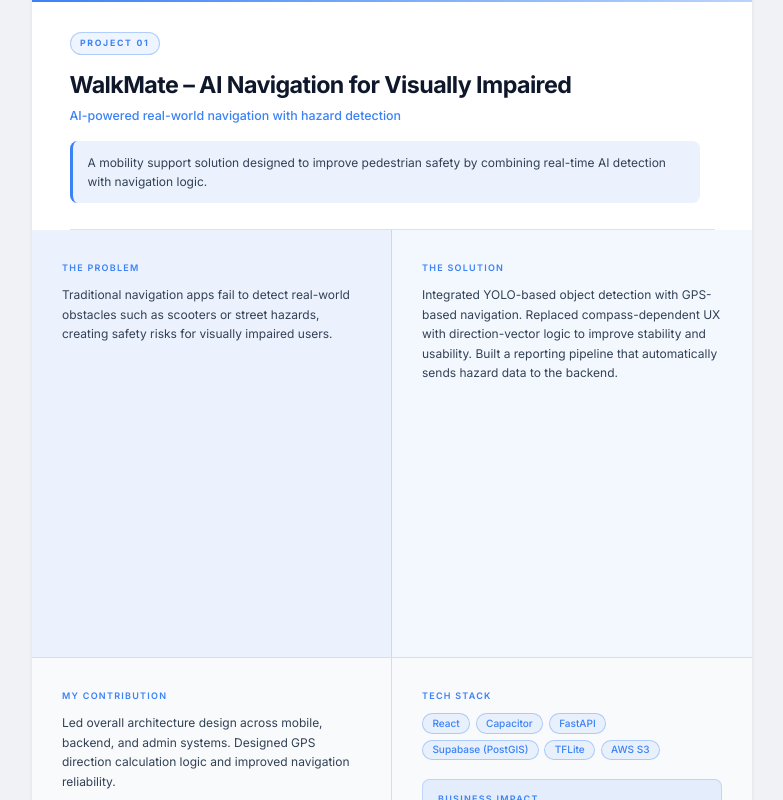
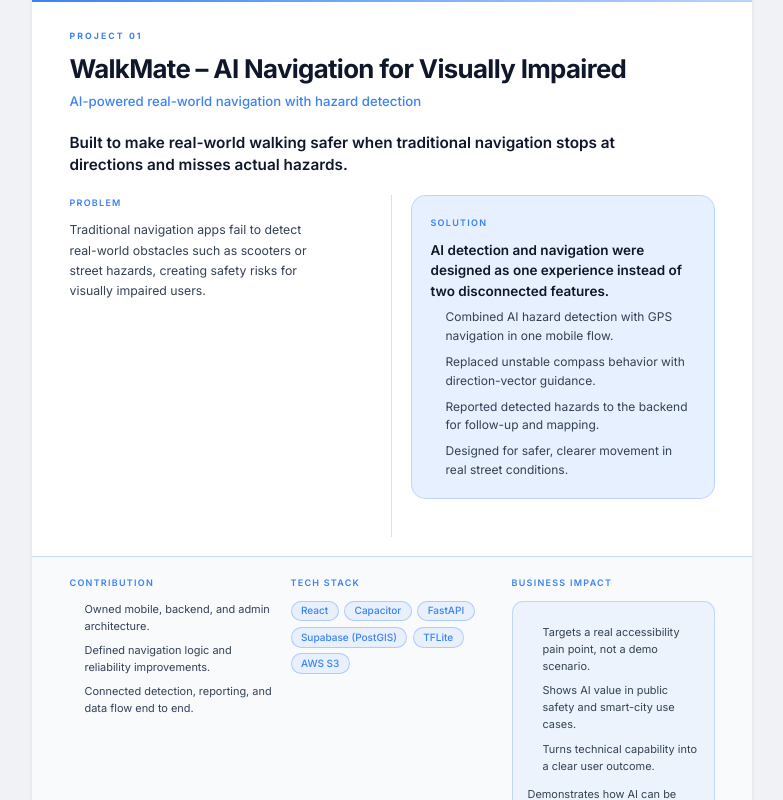
Before and after one commit to Evan-Yoon/portfolio, a React (Vite) app in the folder portfolio-app/: page / in a window 1280 px wide. Shown: the part 800-1600 px from the top of the page, without its empty margins (248-1031 px from the left). Built offline with nearby package versions, Linux system fonts and the light colour scheme.

Commit message:
feat: improvement on design of 1st project

```diff
--- a/portfolio-app/src/components/portfolio/ProjectPage.jsx
+++ b/portfolio-app/src/components/portfolio/ProjectPage.jsx
@@ -31,6 +31,194 @@ function hex2rgba(hex, alpha) {
   return `rgba(${r},${g},${b},${alpha})`
 }
 
+function BulletList({ items, color, size = '0.78rem' }) {
+  return (
+    <ul className="mt-2 space-y-2 pl-4">
+      {items.map((item) => (
+        <li
+          key={item}
+          className="text-slate-700"
+          style={{ fontSize: size, lineHeight: 1.55 }}
+        >
+          {item}
+        </li>
+      ))}
+    </ul>
+  )
+}
+
+function WalkMatePage({ project, index }) {
+  const { title, subtitle, problem, tech, contribution, impact, color } = project
+  const num = String(index + 1).padStart(2, '0')
+
+  const tintSoft = hex2rgba(color, 0.06)
+  const tintStrong = hex2rgba(color, 0.12)
+  const tintBorder = hex2rgba(color, 0.24)
+  const tintChipBg = hex2rgba(color, 0.08)
+  const tintChipBdr = hex2rgba(color, 0.34)
+
+  const message =
+    'Built to make real-world walking safer when traditional navigation stops at directions and misses actual hazards.'
+
+  const solutionBullets = [
+    'Combined AI hazard detection with GPS navigation in one mobile flow.',
+    'Replaced unstable compass behavior with direction-vector guidance.',
+    'Reported detected hazards to the backend for follow-up and mapping.',
+    'Designed for safer, clearer movement in real street conditions.',
+  ]
+
+  const contributionPoints = [
+    'Owned mobile, backend, and admin architecture.',
+    'Defined navigation logic and reliability improvements.',
+    'Connected detection, reporting, and data flow end to end.',
+  ]
+
+  const impactPoints = [
+    'Targets a real accessibility pain point, not a demo scenario.',
+    'Shows AI value in public safety and smart-city use cases.',
+    'Turns technical capability into a clear user outcome.',
+  ]
+
+  return (
+    <div
+      className="project-page flex flex-col"
+      style={{
+        backgroundColor: '#ffffff',
+        minHeight: '920px',
+        WebkitPrintColorAdjust: 'exact',
+        printColorAdjust: 'exact',
+      }}
+    >
+      <div
+        style={{
+          height: '5px',
+          background: `linear-gradient(90deg, ${color} 0%, ${hex2rgba(color, 0.35)} 100%)`,
+        }}
+      />
+
+      <div className="px-10 pt-7 pb-5">
+        <p
+          className="mb-3 text-[0.58rem] font-bold uppercase tracking-[0.24em]"
+          style={{ color }}
+        >
+          Project {num}
+        </p>
+
+        <h2 className="text-[1.72rem] font-bold leading-[1.08] tracking-tight text-slate-900">
+          {title}
+        </h2>
+
+        <p className="mt-2 text-[0.88rem] font-medium" style={{ color }}>
+          {subtitle}
+        </p>
+      </div>
+
+      <div className="px-10 pb-5">
+        <p
+          className="max-w-[600px] text-slate-900"
+          style={{
+            fontSize: '1.02rem',
+            lineHeight: 1.45,
+            fontWeight: 600,
+          }}
+        >
+          {message}
+        </p>
+      </div>
+
+      <div className="grid grid-cols-2 gap-0 px-10 pb-5 flex-1">
+        <div
+          className="pr-5"
+          style={{
+            borderRight: `1px solid ${tintBorder}`,
+          }}
+        >
+          <div
+            className="h-full rounded-l-xl px-0 py-0"
+            style={{ backgroundColor: 'transparent' }}
+          >
+            <Label color={color}>Problem</Label>
+            <p
+              className="max-w-[250px] text-slate-700"
+              style={{ fontSize: '0.82rem', lineHeight: 1.65 }}
+            >
+              {problem}
+            </p>
+          </div>
+        </div>
+
+        <div className="pl-5">
+          <div
+            className="rounded-2xl p-5"
+            style={{
+              backgroundColor: tintStrong,
+              border: `1px solid ${tintBorder}`,
+            }}
+          >
+            <Label color={color}>Solution</Label>
+            <p
+              className="text-slate-900"
+              style={{ fontSize: '0.9rem', lineHeight: 1.5, fontWeight: 600 }}
+            >
+              AI detection and navigation were designed as one experience instead of two disconnected features.
+            </p>
+            <BulletList items={solutionBullets} color={color} size="0.8rem" />
+          </div>
+        </div>
+      </div>
+
+      <div
+        className="grid grid-cols-3 px-10 pt-5 pb-7"
+        style={{
+          borderTop: `1px solid ${tintBorder}`,
+          backgroundColor: '#f8fafc',
+          gap: '18px',
+        }}
+      >
+        <div>
+          <Label color={color}>Contribution</Label>
+          <BulletList items={contributionPoints} color={color} size="0.73rem" />
+        </div>
+
+        <div>
+          <Label color={color}>Tech Stack</Label>
+          <div className="mt-2 flex flex-wrap gap-1.5">
+            {tech.map((t) => (
+              <span
+                key={t}
+                className="text-[0.67rem] font-medium px-2.5 py-0.5 rounded-full"
+                style={{
+                  color,
+                  backgroundColor: tintChipBg,
+                  border: `1px solid ${tintChipBdr}`,
+                }}
+              >
+                {t}
+              </span>
+            ))}
+          </div>
+        </div>
+
+        <div>
+          <Label color={color}>Business Impact</Label>
+          <div
+            className="mt-2 rounded-xl p-4"
+            style={{
+              backgroundColor: tintSoft,
+              border: `1px solid ${tintBorder}`,
+            }}
+          >
+            <BulletList items={impactPoints} color={color} size="0.73rem" />
+            <p className="mt-3 text-[0.73rem] leading-relaxed text-slate-700">
+              {impact}
+            </p>
+          </div>
+        </div>
+      </div>
+    </div>
+  )
+}
+
 /* ─── main component ─────────────────────────────────────── */
 
 /**
@@ -45,6 +233,10 @@ function hex2rgba(hex, alpha) {
  *   Footer    – Contribution | Tech Stack + Business Impact
  */
 export default function ProjectPage({ project, index }) {
+  if (project.id === 'proj-1') {
+    return <WalkMatePage project={project} index={index} />
+  }
+
   const {
     title, subtitle, summary,
     problem, solution,
```
Also changed, not shown: 5 other files (tests, documents, lock files or other folders).
